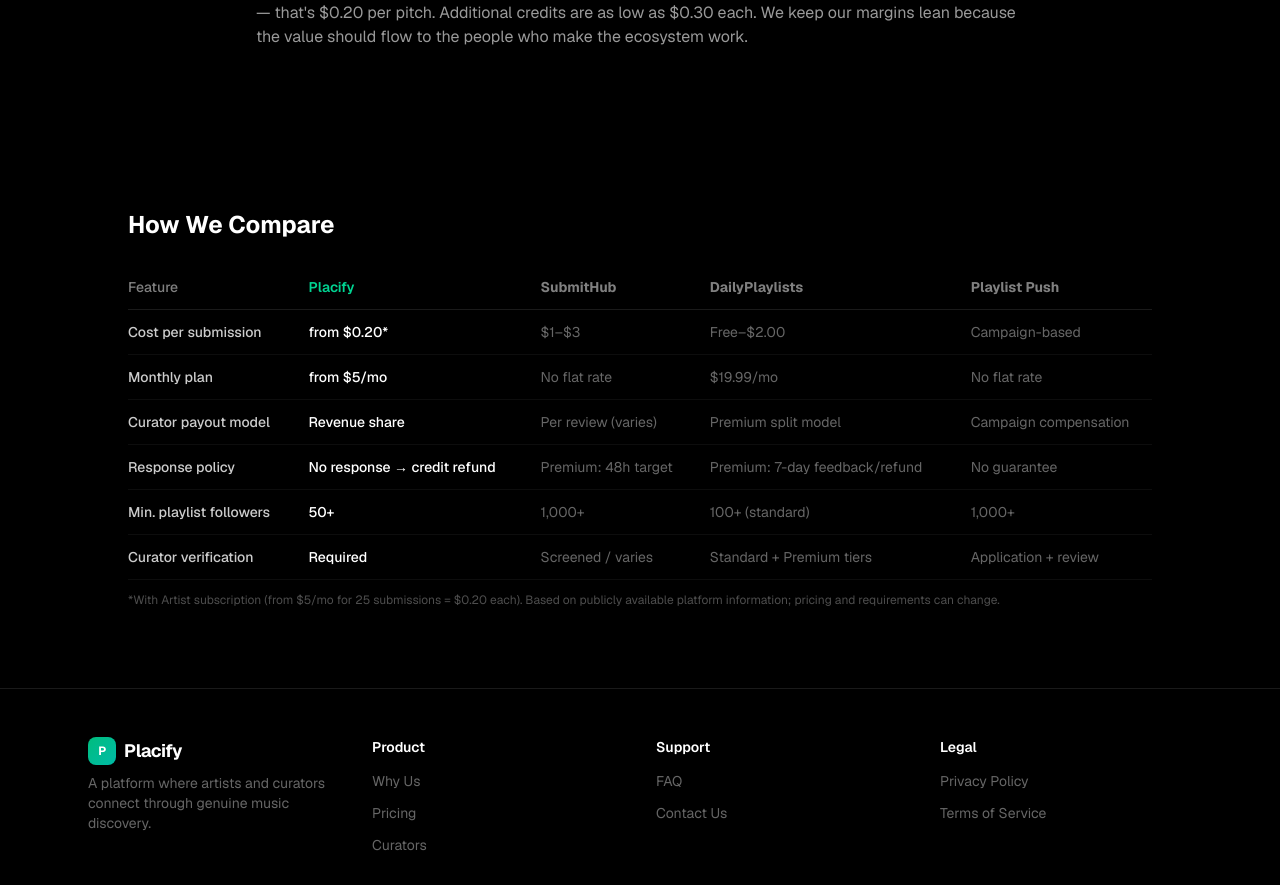
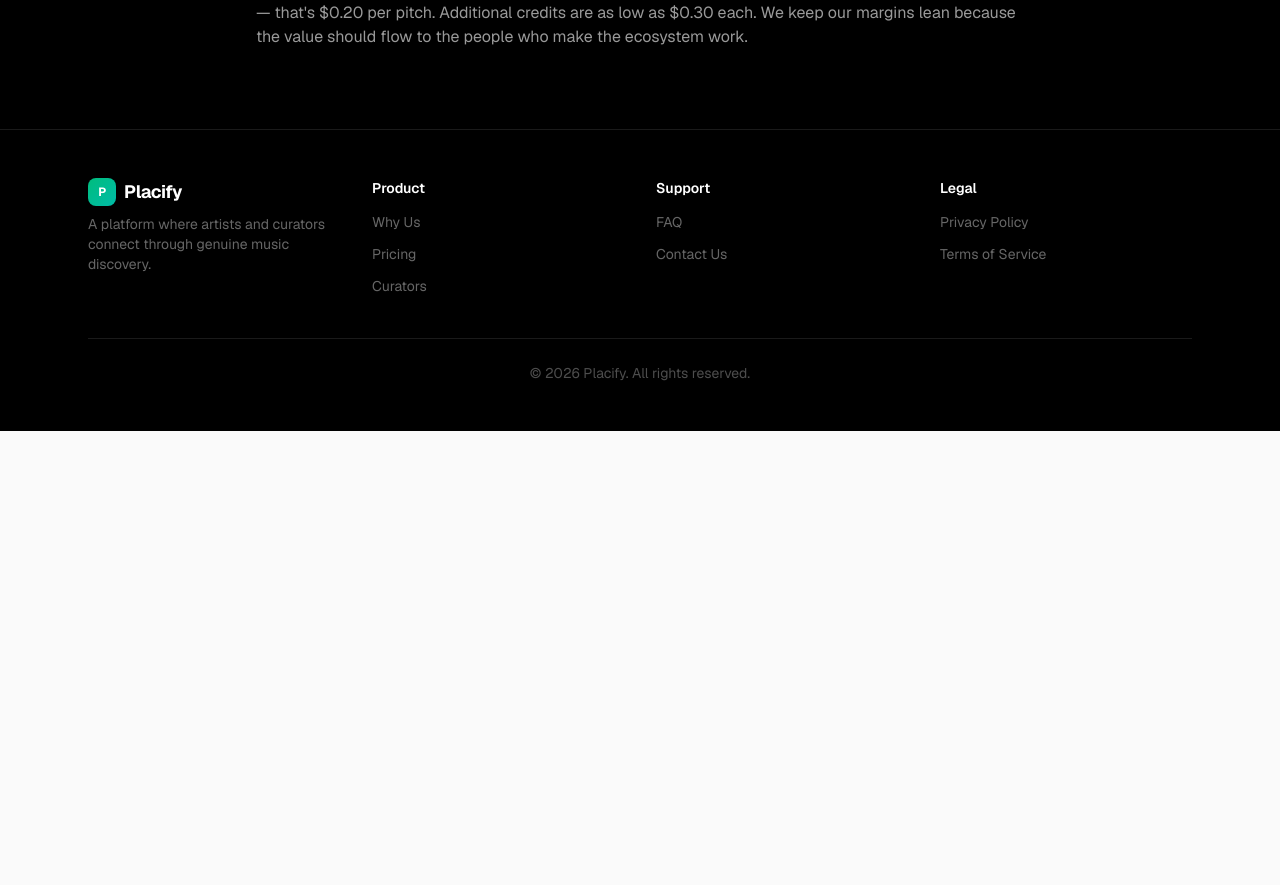
Before and after one commit to mixmverse/placify, a Next.js app: page /about in a window 1280 px wide. Shown: the part 1480-2365 px from the top of the page. After the commit the page ends 1911 px from the top, so only its background shows below. Built offline with nearby package versions, Linux system fonts and the light colour scheme.

Commit message:
fix: remove all competitor comparisons — focus on Placify's own value

```diff
--- a/src/app/(marketing)/about/page.tsx
+++ b/src/app/(marketing)/about/page.tsx
@@ -6,15 +6,6 @@
   description:
     "Independent musicians shouldn't have to choose between promoting their music and paying their rent. Learn why we built Placify.",
 };
-
-const COMPARISON = [
-  { feature: "Cost per submission", pp: "from $0.20*", sub: "$1–$3", daily: "Free–$2.00", push: "Campaign-based" },
-  { feature: "Monthly plan", pp: "from $5/mo", sub: "No flat rate", daily: "$19.99/mo", push: "No flat rate" },
-  { feature: "Curator payout model", pp: "Revenue share", sub: "Per review (varies)", daily: "Premium split model", push: "Campaign compensation" },
-  { feature: "Response policy", pp: "No response → credit refund", sub: "Premium: 48h target", daily: "Premium: 7-day feedback/refund", push: "No guarantee" },
-  { feature: "Min. playlist followers", pp: "50+", sub: "1,000+", daily: "100+ (standard)", push: "1,000+" },
-  { feature: "Curator verification", pp: "Required", sub: "Screened / varies", daily: "Standard + Premium tiers", push: "Application + review" },
-];
 
 export default function AboutPage() {
   return (
@@ -44,9 +35,8 @@
           <h2 className="text-2xl font-bold text-white">The Problem with Playlist Pitching Today</h2>
           <p className="mt-4 text-white/60">
             If you&apos;re an independent musician trying to get your music heard on Spotify, you already know
-            how difficult the landscape is. Platforms like SubmitHub, DailyPlaylists, and Playlist Push were
-            early pioneers — but over time, the economics shifted against the very artists these platforms
-            were meant to serve.
+            how difficult the landscape is. Most platforms charge high fees per submission, take a big cut
+            of what curators earn, and offer little protection when things go wrong.
           </p>
           <div className="mt-8 grid gap-6 sm:grid-cols-2">
             <div className="rounded-2xl border border-white/10 bg-white/5 p-6 backdrop-blur-sm">
@@ -100,40 +90,6 @@
         </div>
       </section>
 
-      {/* Comparison Table */}
-      <section className="bg-black px-6 py-20">
-        <div className="mx-auto max-w-5xl">
-          <h2 className="text-2xl font-bold text-white">How We Compare</h2>
-          <div className="mt-6 overflow-x-auto">
-            <table className="w-full text-left text-sm">
-              <thead>
-                <tr className="border-b border-white/10">
-                  <th className="py-3 pr-4 font-medium text-white/50">Feature</th>
-                  <th className="py-3 pr-4 font-semibold text-emerald-400">Placify</th>
-                  <th className="py-3 pr-4 text-white/50">SubmitHub</th>
-                  <th className="py-3 pr-4 text-white/50">DailyPlaylists</th>
-                  <th className="py-3 text-white/50">Playlist Push</th>
-                </tr>
-              </thead>
-              <tbody>
-                {COMPARISON.map((row) => (
-                  <tr key={row.feature} className="border-b border-white/5">
-                    <td className="py-3 pr-4 font-medium text-white/80">{row.feature}</td>
-                    <td className="py-3 pr-4 font-medium text-white">{row.pp}</td>
-                    <td className="py-3 pr-4 text-white/40">{row.sub}</td>
-                    <td className="py-3 pr-4 text-white/40">{row.daily}</td>
-                    <td className="py-3 text-white/40">{row.push}</td>
-                  </tr>
-                ))}
-              </tbody>
-            </table>
-          </div>
-          <p className="mt-3 text-xs text-white/30">
-            *With Artist subscription (from $5/mo for 25 submissions = $0.20 each). Based on publicly available
-            platform information; pricing and requirements can change.
-          </p>
-        </div>
-      </section>
     </>
   );
 }
--- a/src/app/page.tsx
+++ b/src/app/page.tsx
@@ -49,18 +49,9 @@
   },
 ];
 
-const COMPARISON = [
-  { feature: "Starting price", placify: "$5", playlistPush: "$280", submithub: "$1–$10" },
-  { feature: "Curator keeps", placify: "100%", playlistPush: "~40%", submithub: "~50%" },
-  { feature: "Response time", placify: "7 days", playlistPush: "14 days", submithub: "7 days" },
-  { feature: "Auto-refund", placify: "✓ Yes", playlistPush: "✗ No", submithub: "✗ No" },
-  { feature: "Genre matching", placify: "✓ Automatic", playlistPush: "✓ Manual", submithub: "✗ None" },
-  { feature: "Global access", placify: "✓ All countries", playlistPush: "✗ 49 blocked", submithub: "✓ Most" },
-];
-
 const TESTIMONIALS = [
   { name: "Afro B.", role: "Artist, Lagos", text: "Got my track on 3 playlists in under a week. The genre matching is spot on." },
-  { name: "DJ Mello", role: "Curator, 12K followers", text: "I earn more here than SubmitHub because I keep 100% of my fee. No-brainer." },
+  { name: "DJ Mello", role: "Curator, 12K followers", text: "I keep 100% of my fee. Way better than other platforms where they take a cut." },
   { name: "Luna Ray", role: "Indie Artist, London", text: "Finally a platform that doesn't block African artists. Started at $5 and got real placements." },
 ];
 
@@ -264,38 +255,6 @@
         </div>
       </section>
 
-      {/* Comparison Table — glass */}
-      <section className="bg-black px-6 py-24">
-        <div className="mx-auto max-w-4xl">
-          <h2 className="text-center text-3xl font-bold tracking-tight text-white sm:text-4xl">
-            Placify vs the competition
-          </h2>
-          <p className="mt-3 text-center text-white/50">See how we compare on what matters</p>
-          <div className="mt-10 overflow-hidden rounded-2xl border border-white/10 backdrop-blur-sm">
-            <table className="w-full text-left text-sm">
-              <thead>
-                <tr className="border-b border-white/10 bg-white/5">
-                  <th className="px-6 py-4 font-medium text-white/50">Feature</th>
-                  <th className="px-6 py-4 font-bold text-emerald-400">Placify</th>
-                  <th className="px-6 py-4 font-medium text-white/50">Playlist Push</th>
-                  <th className="px-6 py-4 font-medium text-white/50">SubmitHub</th>
-                </tr>
-              </thead>
-              <tbody>
-                {COMPARISON.map((row, i) => (
-                  <tr key={row.feature} className={i < COMPARISON.length - 1 ? "border-b border-white/5" : ""}>
-                    <td className="px-6 py-4 font-medium text-white">{row.feature}</td>
-                    <td className="px-6 py-4 font-semibold text-emerald-400">{row.placify}</td>
-                    <td className="px-6 py-4 text-white/40">{row.playlistPush}</td>
-                    <td className="px-6 py-4 text-white/40">{row.submithub}</td>
-                  </tr>
-                ))}
-              </tbody>
-            </table>
-          </div>
-        </div>
-      </section>
-
       {/* Testimonials — social proof */}
       <section className="bg-black px-6 py-24">
         <div className="mx-auto max-w-5xl">
```
